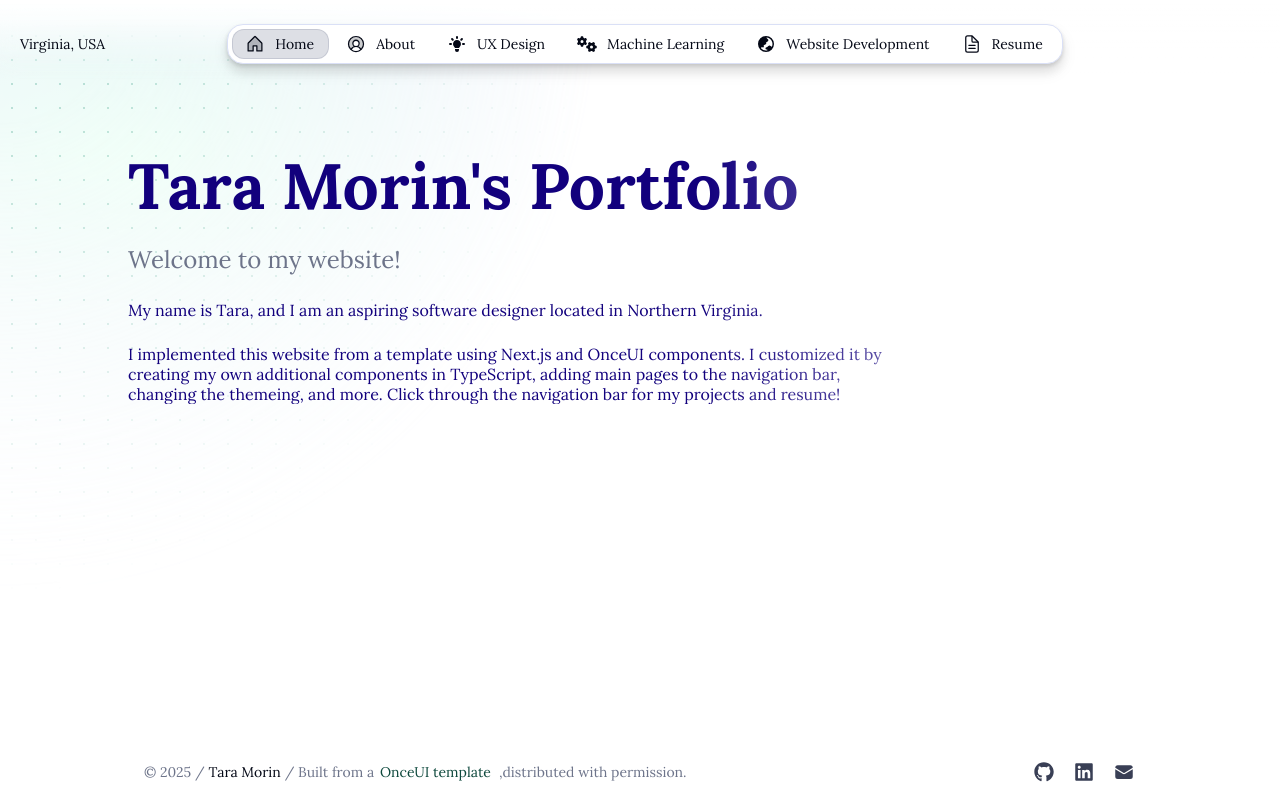
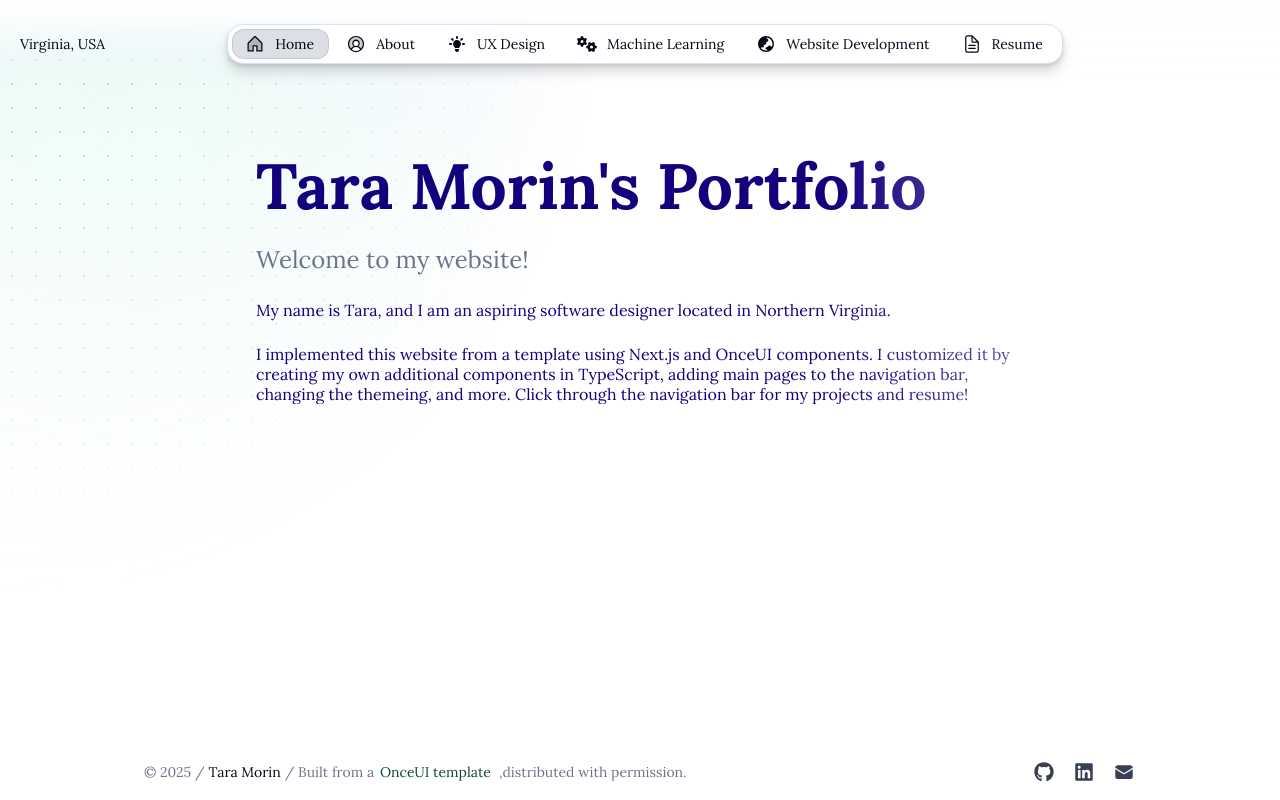
Before and after one commit to tara-morin/website, a Next.js app: page /en in a window 1280 px wide. Built offline with nearby package versions, Linux system fonts and the light colour scheme.

Commit message:
centered text

```diff
--- a/src/app/[locale]/page.tsx
+++ b/src/app/[locale]/page.tsx
@@ -74,7 +74,7 @@ export default function Home(
 			<Flex
 				fillWidth
 				direction="column"
-				paddingY="l" gap="m">
+				paddingY="l" gap="m" alignItems="center">
 					<Flex
 						direction="column"
 						fillWidth maxWidth="s">
```
